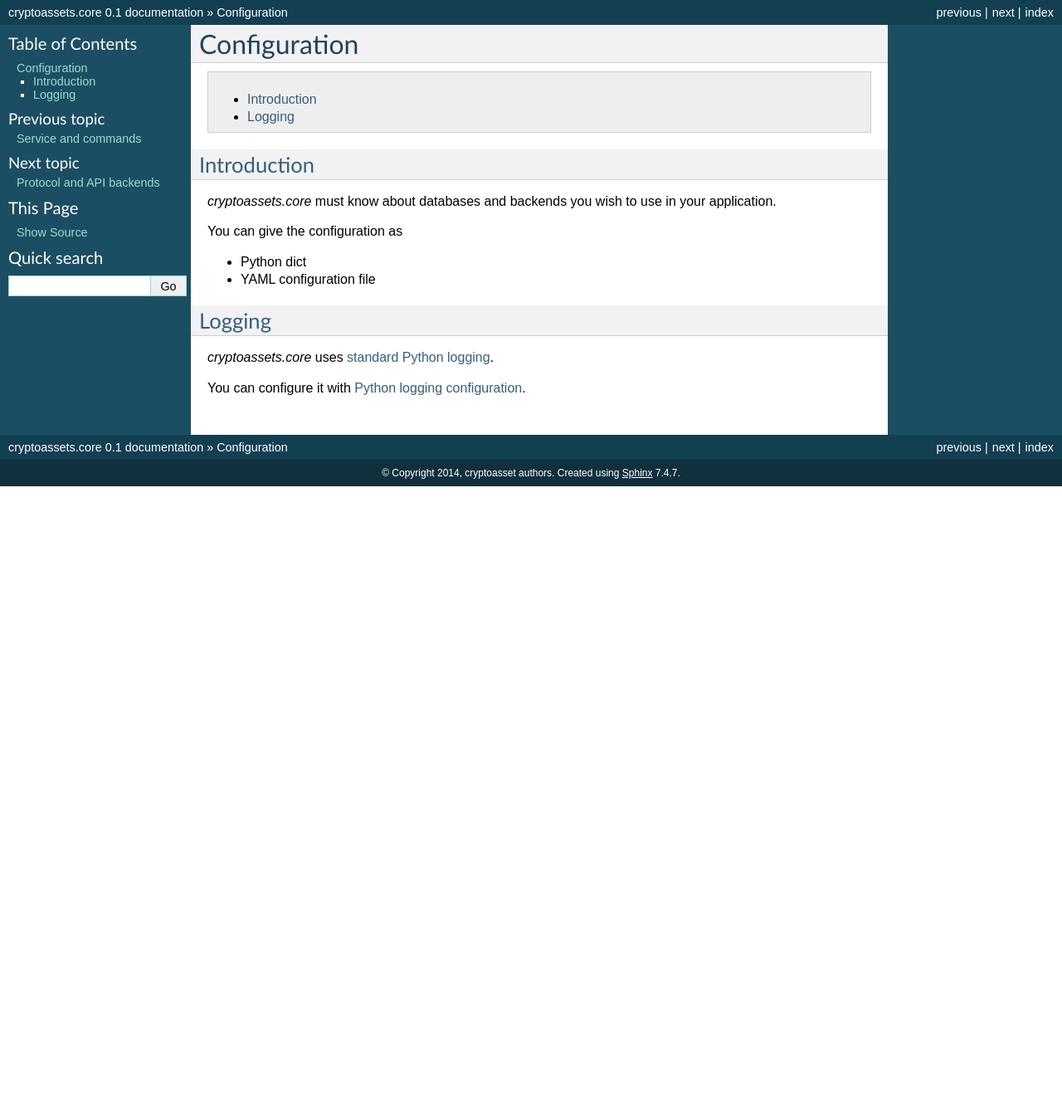
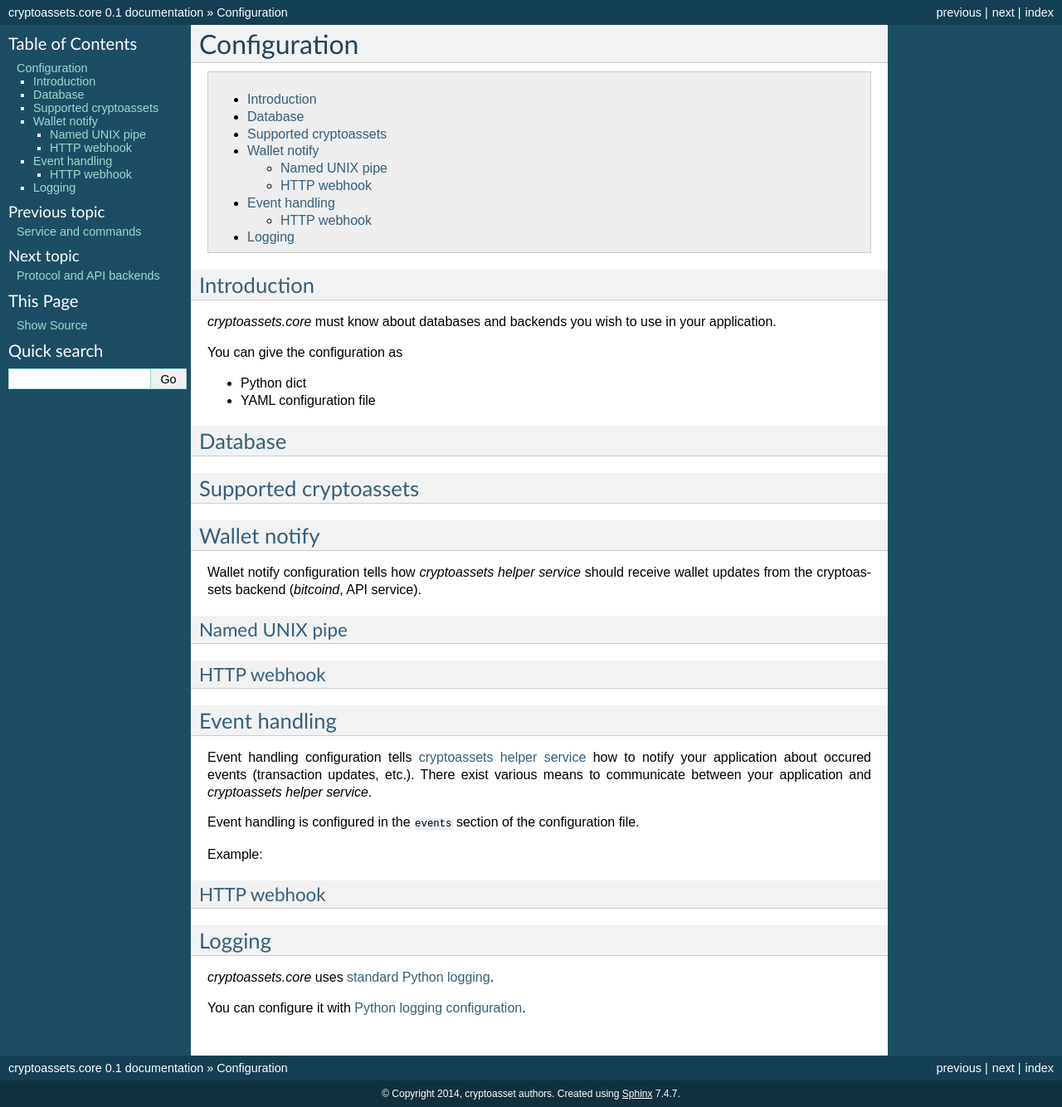
Before and after one commit to pahaz/cryptoassets, a Sphinx documentation site: the page built from docs/source/config.rst, in a window 1280 px wide. Shown: the whole page at 83% size. Built offline with Sphinx 7.4.7, drawn with Linux system fonts in a browser that asks for light colours; before the commit the page ends 900 px from its top, so only the background shows below that.

```diff
--- a/docs/source/config.rst
+++ b/docs/source/config.rst
@@ -15,6 +15,35 @@ You can give the configuration as
 
 * YAML configuration file
 
+Database
+----------
+
+Supported cryptoassets
+-----------------------
+
+Wallet notify
+---------------
+
+Wallet notify configuration tells how *cryptoassets helper service* should receive wallet updates from the cryptoassets backend (*bitcoind*, API service).
+
+Named UNIX pipe
+++++++++++++++++
+
+HTTP webhook
+++++++++++++++++
+
+Event handling
+---------------
+
+Event handling configuration tells :doc:`cryptoassets helper service <./service>` how to notify your application about occured events (transaction updates, etc.). There exist various means to communicate between your application and *cryptoassets helper service*.
+
+Event handling is configured in the ``events`` section of the configuration file.
+
+Example::
+
+HTTP webhook
++++++++++++++
+
 Logging
 --------
 
```
Also changed, not shown: 3 other files.
